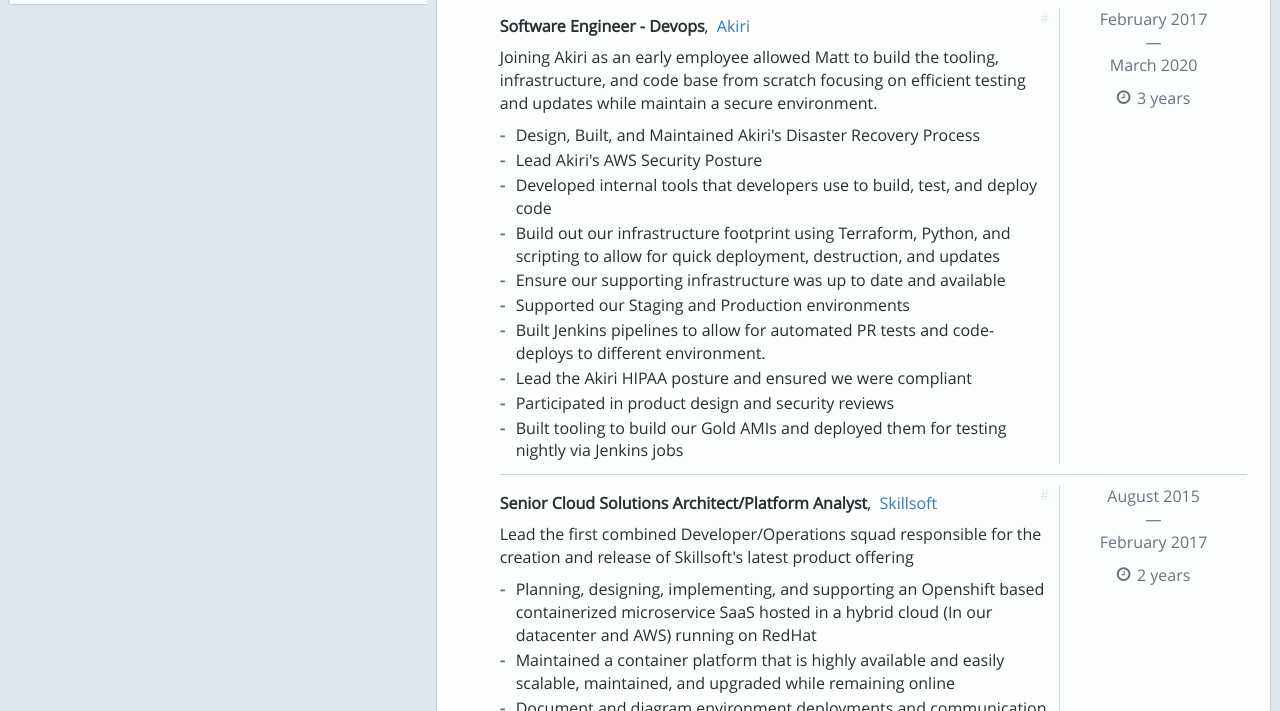
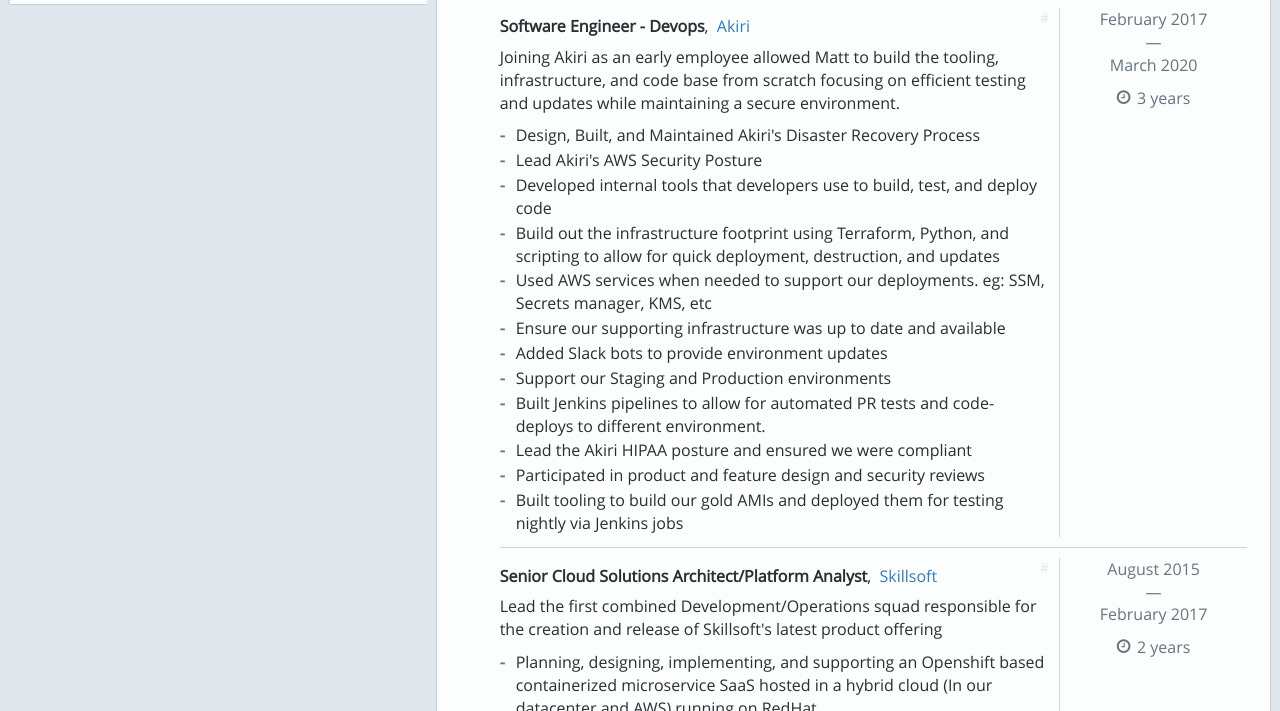
Before and after one commit to matt-taylor-nb/matt-taylor-nb.github.io, a plain HTML site: page index.html in a window 1280 px wide. Shown: the part 529-1240 px from the top of the page. Drawn offline with Linux system fonts and the light colour scheme.

Commit message:
updated html/pdf

```diff
--- a/index.html
+++ b/index.html
@@ -195,19 +195,21 @@
                           </small>
                         </p>
 
-                      <p>Joining Akiri as an early employee allowed Matt to build the tooling, infrastructure, and code base from scratch focusing on efficient testing and updates while maintain a secure environment.</p>
+                      <p>Joining Akiri as an early employee allowed Matt to build the tooling, infrastructure, and code base from scratch focusing on efficient testing and updates while maintaining a secure environment.</p>
 
                         <ul class="detail-highlights">
                             <li>Design, Built, and Maintained Akiri&#x27;s Disaster Recovery Process</li>
                             <li>Lead Akiri&#x27;s AWS Security Posture</li>
                             <li>Developed internal tools that developers use to build, test, and deploy code</li>
-                            <li>Build out our infrastructure footprint using Terraform, Python, and scripting to allow for quick deployment, destruction, and updates</li>
+                            <li>Build out the infrastructure footprint using Terraform, Python, and scripting to allow for quick deployment, destruction, and updates</li>
+                            <li>Used AWS services when needed to support our deployments. eg: SSM, Secrets manager, KMS, etc</li>
                             <li>Ensure our supporting infrastructure was up to date and available</li>
-                            <li>Supported our Staging and Production environments</li>
+                            <li>Added Slack bots to provide environment updates</li>
+                            <li>Support our Staging and Production environments</li>
                             <li>Built Jenkins pipelines to allow for automated PR tests and code-deploys to different environment.</li>
                             <li>Lead the Akiri HIPAA posture and ensured we were compliant</li>
-                            <li>Participated in product design and security reviews</li>
-                            <li>Built tooling to build our Gold AMIs and deployed them for testing nightly via Jenkins jobs</li>
+                            <li>Participated in product and feature design and security reviews</li>
+                            <li>Built tooling to build our gold AMIs and deployed them for testing nightly via Jenkins jobs</li>
                         </ul>
                     </div>
 
@@ -240,7 +242,7 @@
                           </small>
                         </p>
 
-                      <p>Lead the first combined Developer/Operations squad responsible for the creation and release of Skillsoft&#x27;s latest product offering</p>
+                      <p>Lead the first combined Development/Operations squad responsible for the creation and release of Skillsoft&#x27;s latest product offering</p>
 
                         <ul class="detail-highlights">
                             <li>Planning, designing, implementing, and supporting an Openshift based containerized microservice SaaS hosted in a hybrid cloud (In our datacenter and AWS) running on RedHat</li>
@@ -464,7 +466,7 @@
                       <h4>Programming </h4>
 
                         <ul class="list-inline labels">
-                          <li class="label label-keyword">Python</li><li class="label label-keyword">Bash</li><li class="label label-keyword">SQL</li><li class="label label-keyword">Terraform</li>
+                          <li class="label label-keyword">Python</li><li class="label label-keyword">Bash</li><li class="label label-keyword">SQL</li><li class="label label-keyword">Terraform</li><li class="label label-keyword">AWS-CLI</li><li class="label label-keyword">AWS-SDK (for Python)</li>
                         </ul>
                     </div>
                   </li>
@@ -484,7 +486,7 @@
                       <h4>Developer Tools </h4>
 
                         <ul class="list-inline labels">
-                          <li class="label label-keyword">Git</li><li class="label label-keyword">VSCode</li><li class="label label-keyword">JIRA</li><li class="label label-keyword">Trello</li>
+                          <li class="label label-keyword">Git</li><li class="label label-keyword">VSCode</li><li class="label label-keyword">JIRA</li><li class="label label-keyword">Trello</li><li class="label label-keyword">Slack</li>
                         </ul>
                     </div>
                   </li>
```
Also changed, not shown: 1 other file.
